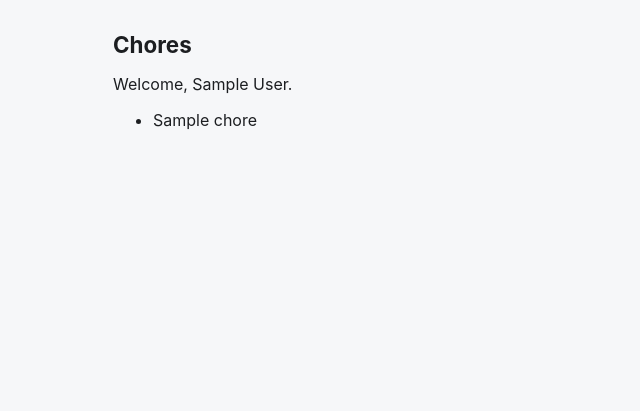
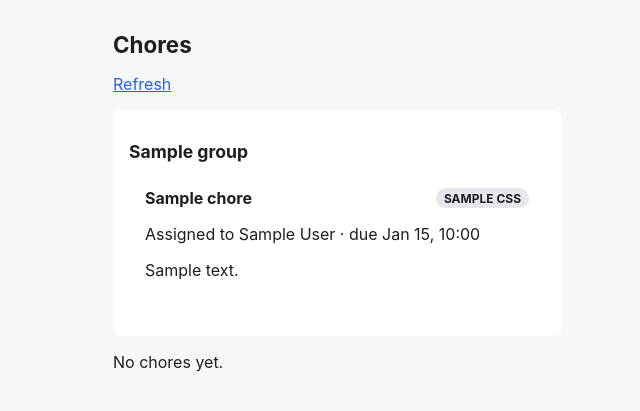
Before and after one commit to rileycong/fairshare-chores, a Django app: template templates/chores.html in a window 1280 px wide. Shown: the top 411 px of the page, without its empty margins (303-943 px from the left). Run offline with Django 4.2, Linux system fonts and the light colour scheme; tables that the repository leaves empty hold one stand-in row (values such as "Sample post"); the template is opened without the code that fills it: values that come from a table or form of the project are taken from there, most other values are stand-ins (such as "Sample title", 1, 10 or a date in 2020).

Commit message:
Add chores screen with status groups, overdue display, and complete button
Chore list groups by overdue / swap requested / assigned with past-due
chores shown as overdue regardless of stored status. The assignee gets
a mark-done button that calls complete_chore; non-assignees get 403 and
other households 404. Refresh link reloads the list.

```diff
--- a/config/urls.py
+++ b/config/urls.py
@@ -10,4 +10,5 @@ urlpatterns = [
     path('join/', views.join_household, name='join_household'),
     path('household/code/', views.household_code, name='household_code'),
     path('chores/', views.chore_list, name='chore_list'),
+    path('chores/<int:chore_id>/complete/', views.complete_chore_view, name='complete_chore'),
 ]
--- a/static/css/base.css
+++ b/static/css/base.css
@@ -64,3 +64,39 @@ button {
 a {
     color: #2563eb;
 }
+
+.chore-card {
+    background: #fff;
+    border-radius: 0.5rem;
+    padding: 0.75rem 1rem;
+    margin-bottom: 0.75rem;
+}
+
+.chore-card header {
+    display: flex;
+    justify-content: space-between;
+    align-items: center;
+}
+
+.badge {
+    font-size: 0.75rem;
+    font-weight: 700;
+    text-transform: uppercase;
+    padding: 0.15rem 0.5rem;
+    border-radius: 999px;
+    background: #e5e7eb;
+}
+
+.status-overdue .badge {
+    background: #fee2e2;
+    color: #b91c1c;
+}
+
+.status-swap_requested .badge {
+    background: #fef3c7;
+    color: #92400e;
+}
+
+.chore-card form button {
+    margin-bottom: 0;
+}
--- /dev/null
+++ b/templates/chore_card.html
@@ -0,0 +1,17 @@
+<article class="chore-card status-{{ display_status }}">
+    <header>
+        <strong>{{ chore.name }}</strong>
+        <span class="badge">{{ display_status }}</span>
+    </header>
+    <p>
+        Assigned to {{ chore.assignee.display_name|default:"nobody" }}
+        &middot; due {{ chore.due_at|date:"M j, H:i" }}
+    </p>
+    {% if chore.notes %}<p class="notes">{{ chore.notes }}</p>{% endif %}
+    {% if chore.assignee == roommate %}
+    <form method="post" action="{% url 'complete_chore' chore.id %}">
+        {% csrf_token %}
+        <button type="submit">Mark done</button>
+    </form>
+    {% endif %}
+</article>
--- a/templates/chores.html
+++ b/templates/chores.html
@@ -2,14 +2,22 @@
 
 {% block content %}
 <h1>Chores</h1>
-<p>Welcome, {{ roommate.display_name }}.</p>
-{% if chores %}
-<ul>
-    {% for chore in chores %}
-    <li>{{ chore.name }}</li>
-    {% endfor %}
-</ul>
-{% else %}
+<p><a href="{% url 'chore_list' %}">Refresh</a></p>
+
+{% for css, label, group_chores in groups %}
+    {% if group_chores %}
+    <section class="chore-group group-{{ css }}">
+        <h2>{{ label }}</h2>
+        {% for chore in group_chores %}
+            {% with display_status=css %}
+                {% include "chore_card.html" %}
+            {% endwith %}
+        {% endfor %}
+    </section>
+    {% endif %}
+{% endfor %}
+
+{% if not has_chores %}
 <p>No chores yet.</p>
 {% endif %}
 {% endblock %}
```
Also changed, not shown: chores/views.py (+48 -3 lines), tests/test_chores_screen.py (added, +170 -0 lines).
